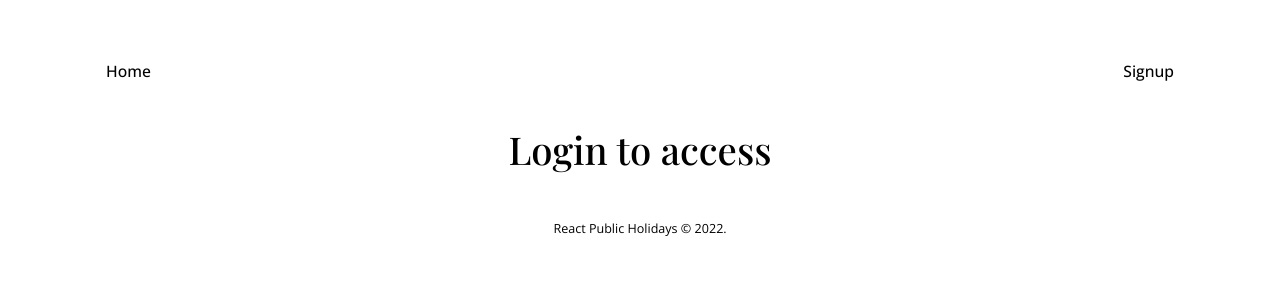
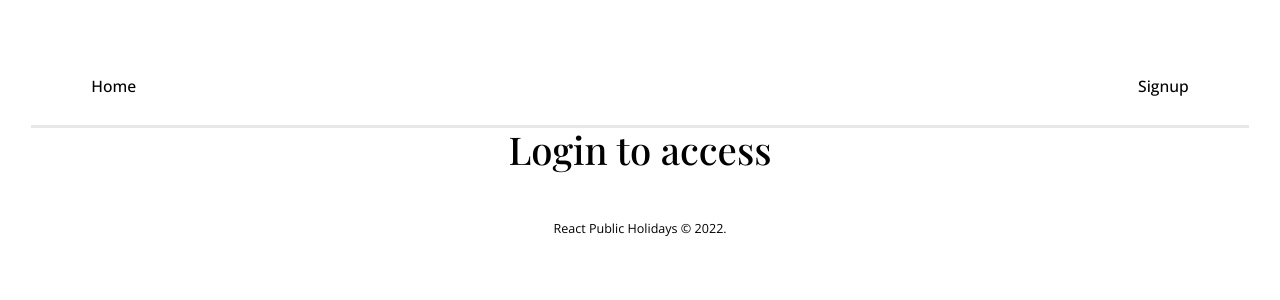
Before and after one commit to Amalitech-Public-Holiday/public-holiday-frontend, a React (Create React App) app: page /login in a window 1280 px wide. Shown: the top 300 px of the page. Built offline with nearby package versions, Linux system fonts and the light colour scheme.

Commit message:
Change NavBar padding value and add border bottom

```diff
--- a/src/components/NavBar/NavBar.scss
+++ b/src/components/NavBar/NavBar.scss
@@ -1,7 +1,7 @@
 @import "../../sass/index.scss";
 
 .NavBar {
-  padding: $space-1;
+  padding: $space-1 $space-3;
   position: fixed;
   top: 0;
   width: 100%;
@@ -10,11 +10,12 @@
     display: flex;
     justify-content: space-between;
     padding: 0 $space-1;
+    border-bottom: .2rem solid $grey;
 
     a {
       font-weight: 500;
       text-decoration: none;
-      padding: $space-8;
+      padding: $space-4 $space-7;
       transition-duration: .4s;
 
       &:link,
@@ -23,14 +24,12 @@
       }
 
       &:hover {
-        border-bottom: 0.2rem solid $grey;
+        font-weight: 600;
       }
     }
   }
 
   @media screen and (max-width: 800px) {
-    padding: $space-5 $space-4;
-
     nav {
       padding: 0;
     }
```
